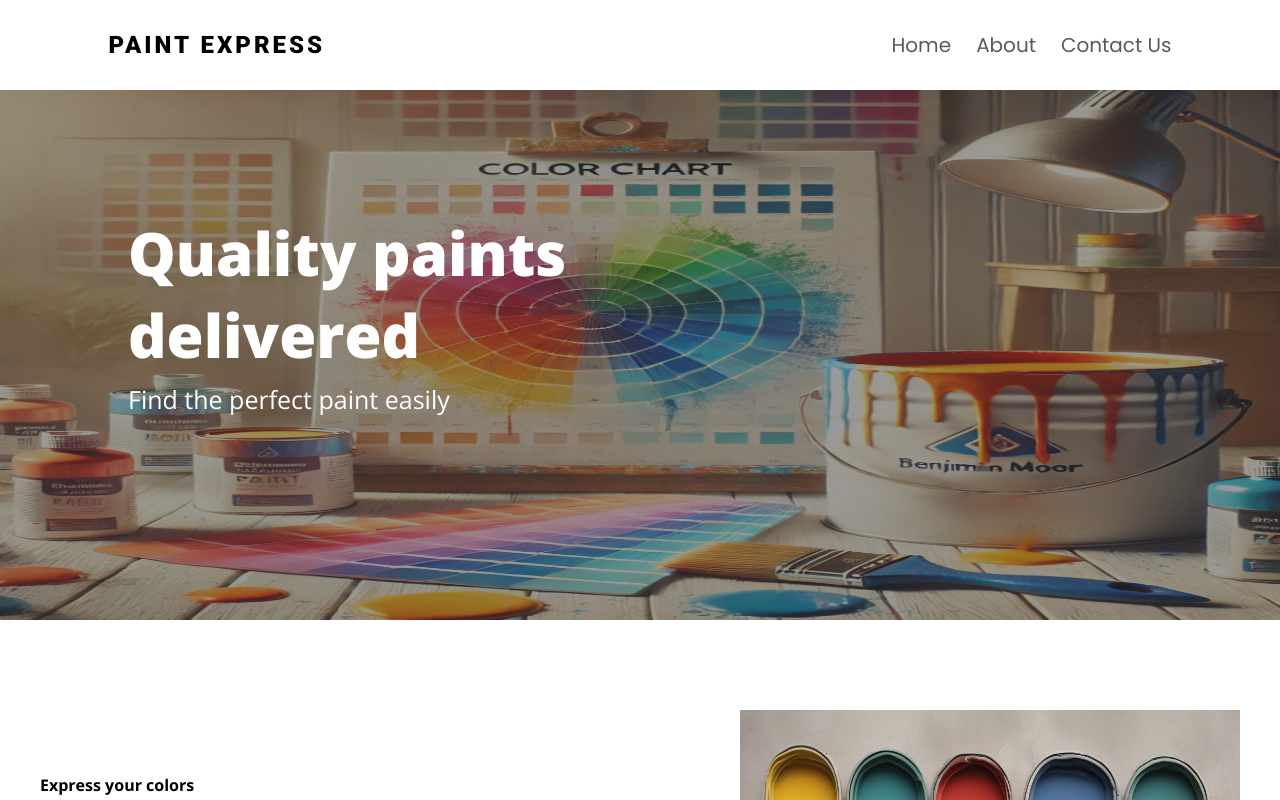
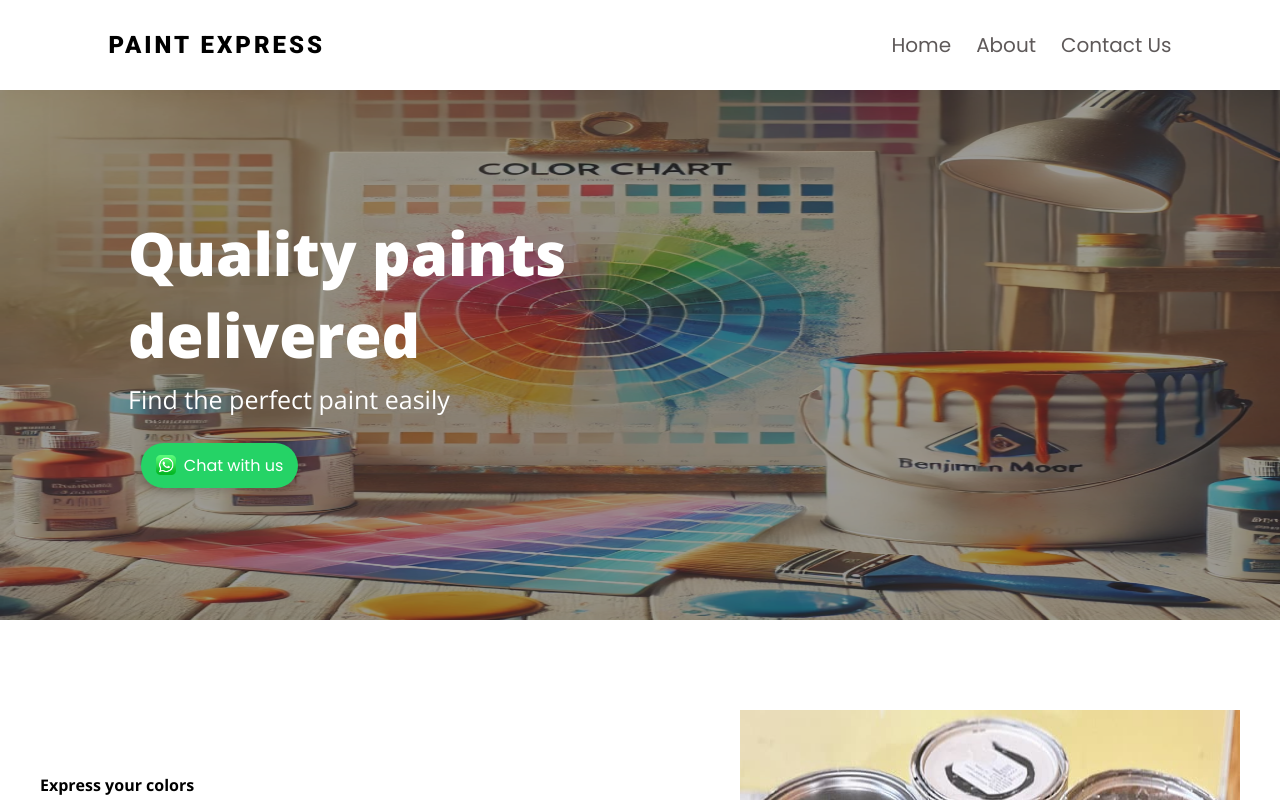
Before and after one commit to Qhojo-Rain/paint-express, a React (Create React App) app in the folder project/: page / in a window 1280 px wide. Shown: the top 800 px of the page. Built offline with nearby package versions, Linux system fonts and the light colour scheme.

Commit message:
whatsapp added

```diff
--- a/project/src/App.css
+++ b/project/src/App.css
@@ -111,6 +111,39 @@
     transform: translateY(0);
   }
 }
+
+.button{
+  margin-left: 11%;
+  font-family: 'Poppins';
+
+}
+
+.whatsapp-btn {
+  position: absolute;
+  bottom: 25%;
+  display: flex;
+  align-items: center;
+  background-color: #25d366; /* WhatsApp green */
+  color: white;
+  padding: 10px 15px;
+  border-radius: 30px;
+  text-decoration: none;
+  box-shadow: 0 4px 6px rgba(0, 0, 0, 0.1);
+  transition: transform 0.3s ease, box-shadow 0.3s ease;
+  animation: slideUp 2s ease-in forwards 1.5s;
+}
+
+.whatsapp-btn:hover {
+  transform: scale(1.05);
+  box-shadow: 0 6px 8px rgba(0, 0, 0, 0.2);
+}
+
+.whatsapp-icon {
+  width: 20px; /* Icon size */
+  height: 20px;
+  margin-right: 8px; /* Spacing between icon and text */
+}
+
 
 .container-2 {
   display: flex;
@@ -266,6 +299,13 @@
     font-weight: 800;
   }
 
+  .whatsapp-btn{
+    font-size: 0.8rem;
+    margin-bottom: 5%;
+    margin-left: 7%;
+    padding: 8px 12px;
+  }
+
   .container-2 {
     flex-direction: column; /* Stack items vertically */
     align-items: center; /* Center content horizontally */
--- a/project/src/Container.js
+++ b/project/src/Container.js
@@ -39,7 +39,7 @@
         <p> Get in Touch Today!</p>
       </div>
       <img
-      src={`${process.env.PUBLIC_URL}/images/Cont.jpeg`}
+      src={`${process.env.PUBLIC_URL}/images/aa.jpg`}
       alt="Paint Express"
       className='cont' />
     </div>
--- a/project/src/Section.js
+++ b/project/src/Section.js
@@ -12,6 +12,22 @@
       <div className="overlay"></div>
       <div className="text">Quality paints<br /> delivered</div>
       <div className="text-2">Find the perfect paint easily</div>
+        {/* WhatsApp button */}
+        <div className="button">
+      <a
+        href="https://wa.me/+233243752511?text=Hi%20Paint%20Express!%20I%20would%20like%20to%20know%20more%20about%20your%20products."
+        target="_blank"
+        rel="noopener noreferrer"
+        className="whatsapp-btn"
+      >
+        <img
+          src={`${process.env.PUBLIC_URL}/images/whtt.webp`}
+          alt="WhatsApp"
+          className="whatsapp-icon"
+        />
+        Chat with us
+      </a>
+      </div>
     </div>
-  )
+  );
 }
```
Also changed, not shown: project/public/images/aa.jpg (added), project/public/images/whtt.webp (added).
